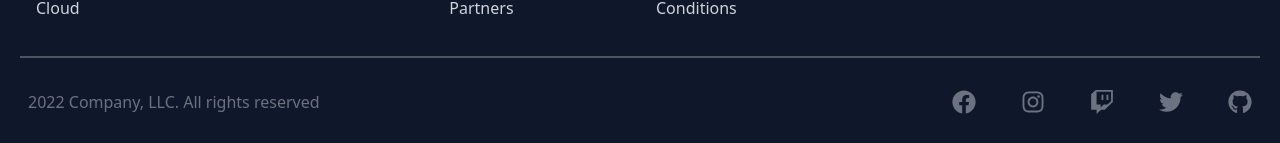
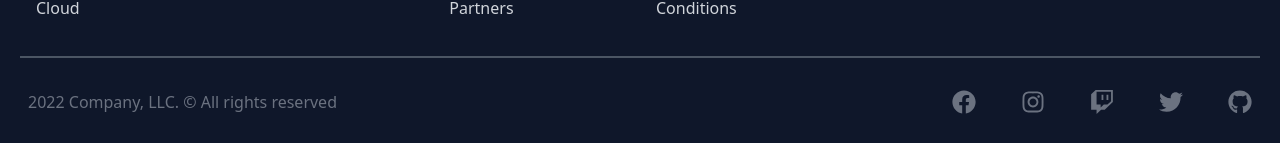
Before and after one commit to bihanviranga/tailwinds-business-site, a React (Create React App) app: page / in a window 1280 px wide. Shown: the part 4580-4723 px from the top of the page. Built offline with nearby package versions, Linux system fonts and the light colour scheme.

Commit message:
Changes to copyrights

```diff
--- a/src/components/Footer.jsx
+++ b/src/components/Footer.jsx
@@ -64,7 +64,7 @@ function Footer() {
       <div
         className="flex flex-col max-w-[1240px] px-2 py-4 mx-auto justify-between sm:flex-row text-center text-gray-500"
       >
-        <p className="py-4">2022 Company, LLC. All rights reserved</p>
+        <p className="py-4">2022 Company, LLC. © All rights reserved</p>
         <div className="flex justify-between sm:w-[300px] pt-4 text-2xl">
           <FaFacebook />
           <FaInstagram />
```
